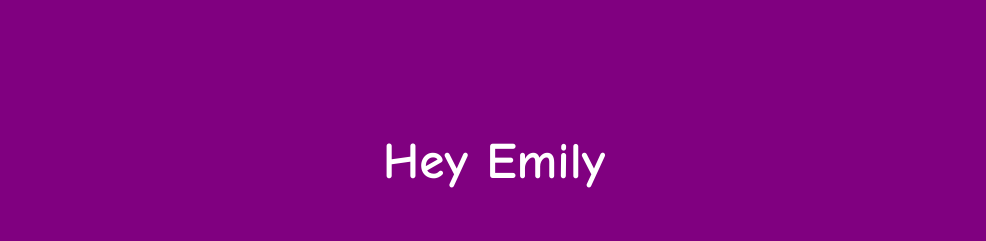
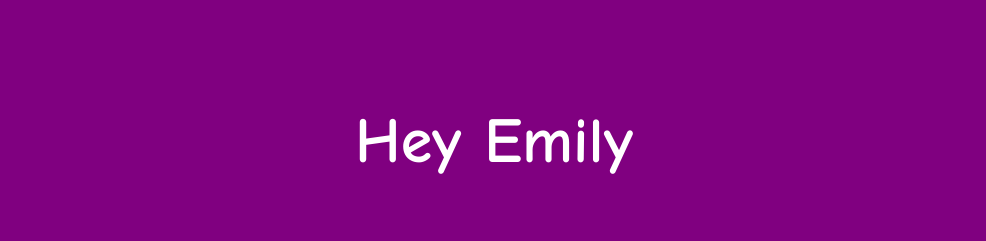
Before and after one commit to smwoll/eswtf, a website built with Parcel: page src/index.html in a window 1280 px wide. Shown: the top 241 px of the page, without its empty margins (146-1132 px from the left). Built offline with nearby package versions, Linux system fonts and the light colour scheme.

Commit message:
fsize tweaks

```diff
--- a/src/styles.scss
+++ b/src/styles.scss
@@ -9,8 +9,12 @@ h4 {
   color: $primary-color;
   display: inline-block;
   width: fit-content;
-  font-size: clamp(2.4rem, 4vw, 6rem);
+  font-size: clamp(3.4rem, 5vw, 8rem);
   text-align: center;
+}
+
+html {
+  font-size: 1rem;
 }
 
 body {
@@ -19,9 +23,10 @@ body {
   margin: 0;
   font-family: "Comic Sans MS", "Comic Sans", "Comic Neue", cursive;
   font-size: 3rem;
-  font-size: clamp(1.8rem, 3vw, 5rem);
+  font-size: clamp(3rem, 3vw, 5rem);
   overflow-x: hidden;
 }
+
 div {
   padding: 0;
 }
```
